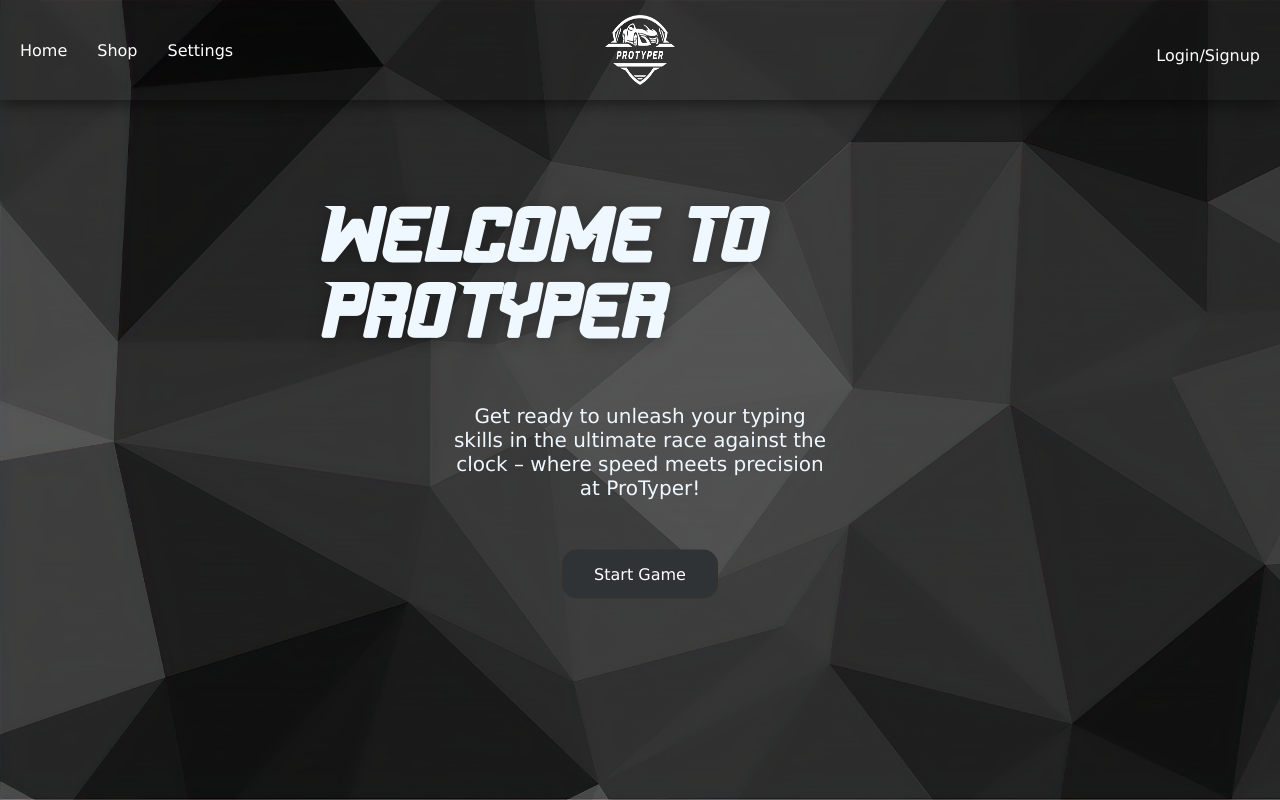
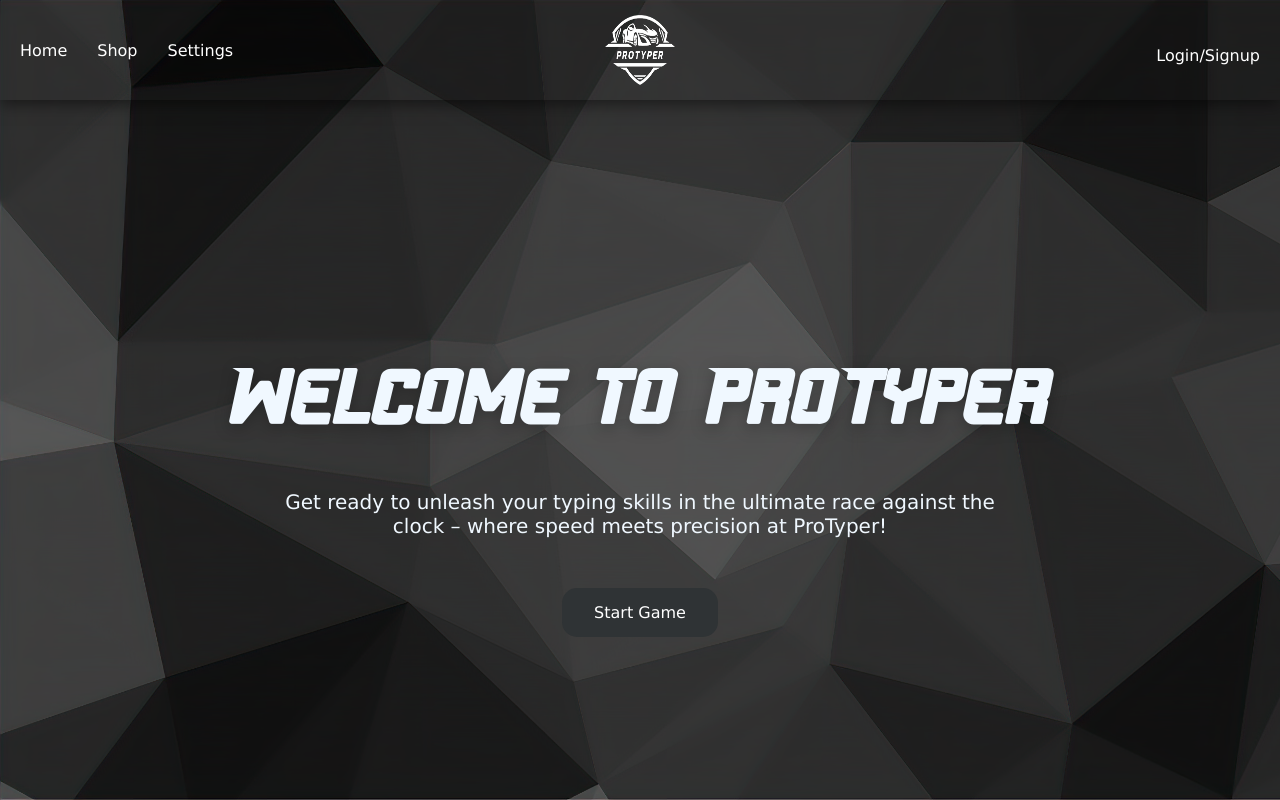
Before and after one commit to Ajan0211/ProTyper, a React (Vite) app in the folder pro-typer/: page / in a window 1280 px wide. Built offline with nearby package versions, Linux system fonts and the light colour scheme.

Commit message:
Fixing centering bug on home page

```diff
--- a/pro-typer/src/Home.css
+++ b/pro-typer/src/Home.css
@@ -41,10 +41,10 @@ body {
   justify-content: center;
   align-items: center;
   row-gap: 50px;
-  position: absolute;
+  /* position: absolute;
   left: 50%;
-  top: 50%;
-  transform: translateX(-50%) translateY(-50%);
+  top: 50%; */
+  /* transform: translateX(-50%) translateY(-50%); */
 }
 
 .button {
```
